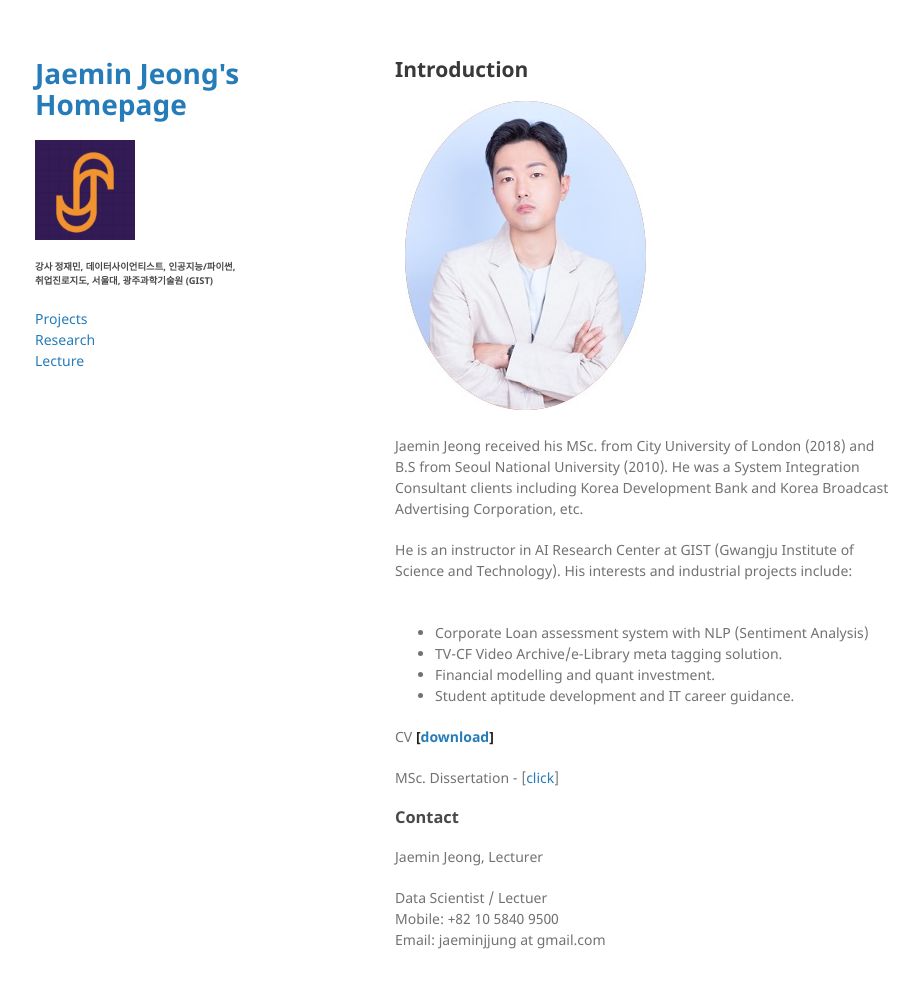
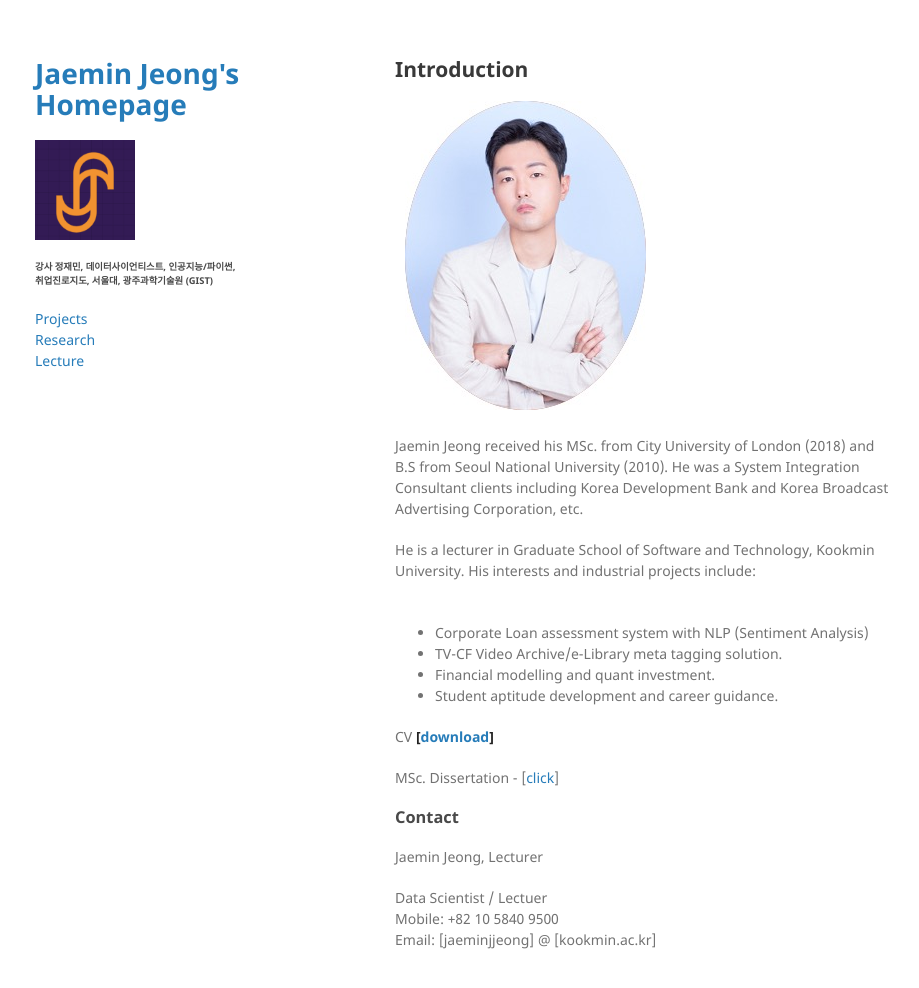
Before and after one commit to dscoool/dscoool.github.io, a Jekyll site: the page built from index.md, in a window 1280 px wide and 1020 px high. Shown: the top 988 px of the window, without its empty margins (175-1094 px from the left). Built offline with Jekyll 4.4.1, drawn with Linux system fonts in a browser that asks for light colours; our own code applies the rules of GitHub Pages for plain Markdown files.

Commit message:
Update index.md

```diff
--- a/index.md
+++ b/index.md
@@ -8,13 +8,13 @@
     <div class="twoColumn">
          <p>Jaemin Jeong received his MSc. from City University of London (2018) and B.S from Seoul National University (2010). He was a System Integration Consultant clients including Korea Development Bank and Korea Broadcast Advertising Corporation, etc.</p>
 
-<p>He is an instructor in AI Research Center at GIST (Gwangju Institute of Science and Technology). His  interests and industrial projects include:</p>
+<p>He is a lecturer in Graduate School of Software and Technology, Kookmin University. His  interests and industrial projects include:</p>
 <br/>
 <ul>
   <li>Corporate Loan assessment system with NLP (Sentiment Analysis)</li>
   <li>TV-CF Video Archive/e-Library meta tagging solution.</li>
   <li>Financial modelling and quant investment.</li>
-  <li>Student aptitude development and IT career guidance.</li>
+  <li>Student aptitude development and career guidance.</li>
 </ul>
     </div>
 </div>
@@ -30,5 +30,5 @@ MSc. Dissertation - <TV Show rating prediction by Machine Learning Methods with
 <!-- /wp:paragraph -->
 
 <!-- wp:paragraph -->
-<p>Data Scientist / Lectuer<br>Mobile: +82 10 5840 9500<br>Email: jaeminjjung at gmail.com</p>
+<p>Data Scientist / Lectuer<br>Mobile: +82 10 5840 9500<br>Email: [jaeminjjeong] @ [kookmin.ac.kr]</p>
 <!-- /wp:paragraph -->
```
